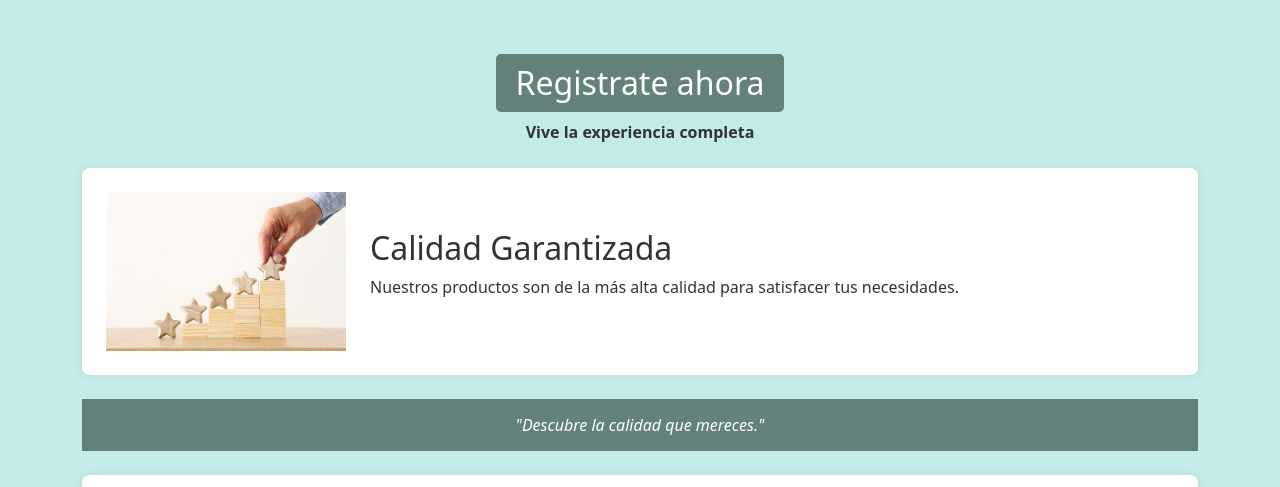
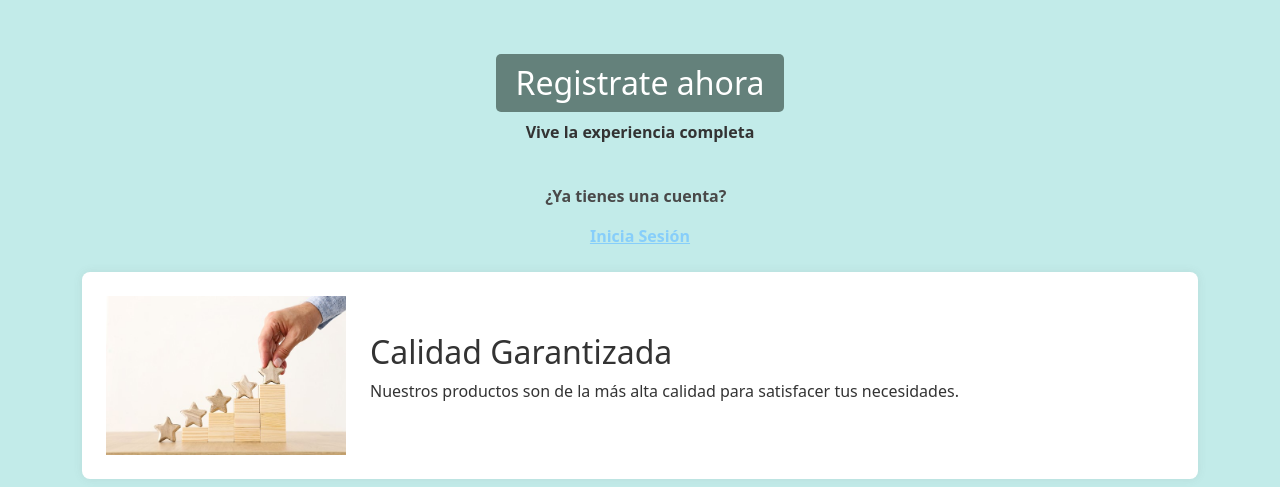
Before and after one commit to ImNotAngel14/RaccoonXpress, a PHP site: page /vistas/landing_page.php in a window 1280 px wide. Shown: the part 344-831 px from the top of the page. Run offline with PHP 8.4, Linux system fonts and the light colour scheme; some libraries are stand-ins or nearby versions.

Commit message:
Pre3erAvance

```diff
--- a/vistas/landing_page.php
+++ b/vistas/landing_page.php
@@ -73,6 +73,9 @@
         <section class="cta">
             <h2><a href="register.php" class="btn-cta">Registrate ahora</a></h2>
             <p>Vive la experiencia completa</p>
+            <br>
+            <p style="color: #494949;">¿Ya tienes una cuenta? &nbsp;</p>
+            <span class="link"><a href="login.php" style="color: lightskyblue;">Inicia Sesión</a><span>
         </section>
 
         <!-- <h1 id="watchme">Watch me move</h1> -->
```
